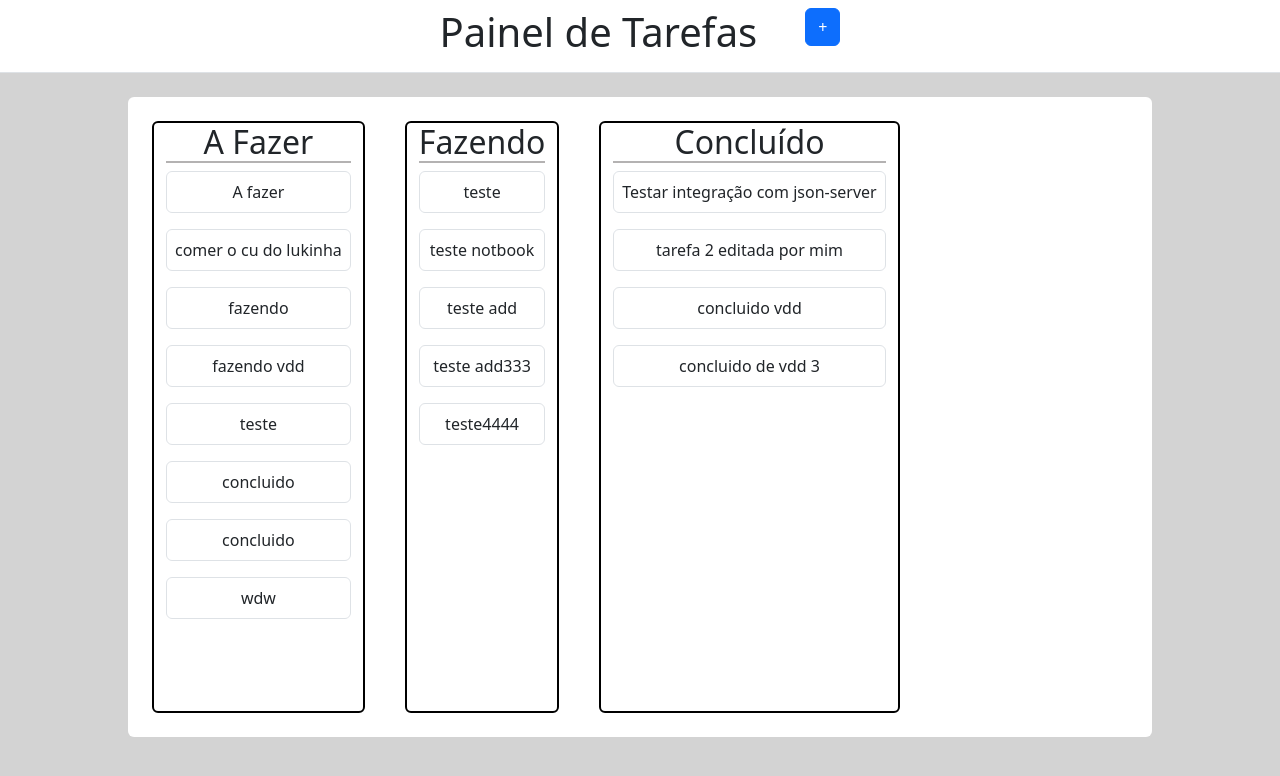
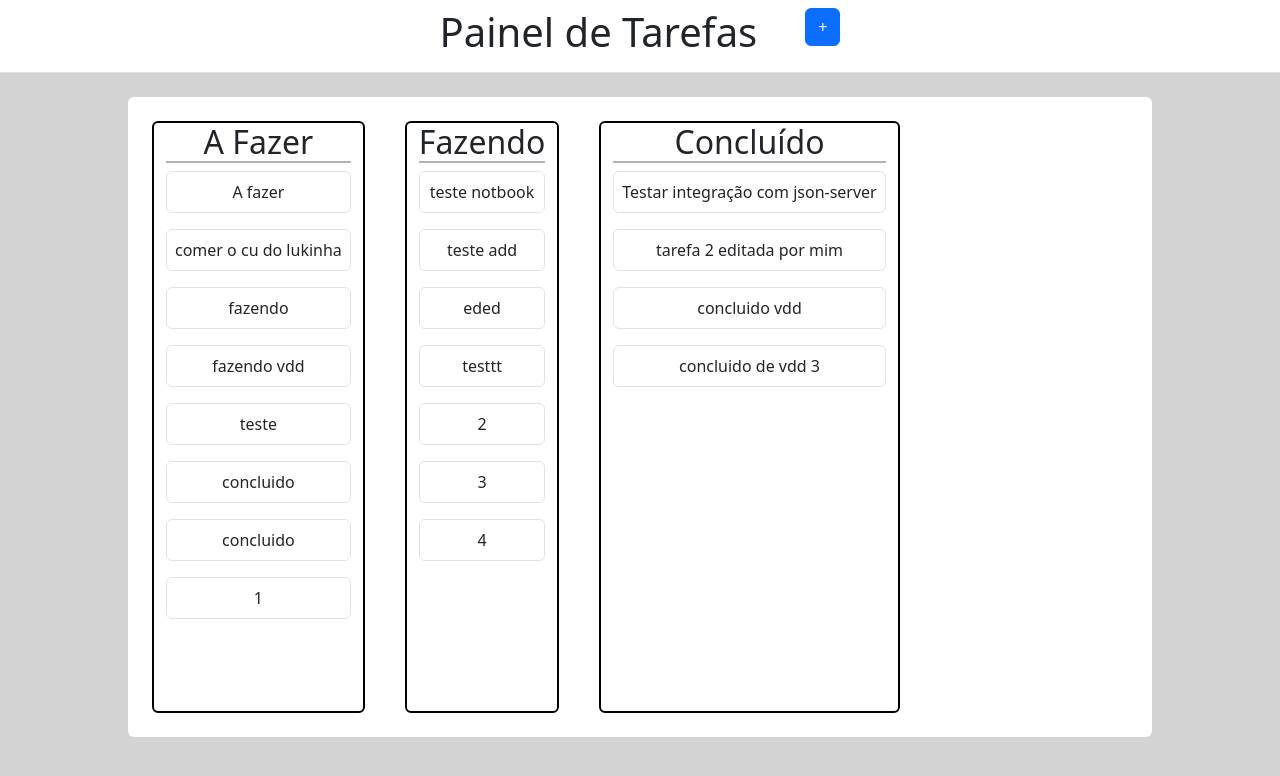
Before and after one commit to Gabriel-Leal29/Painel-de-Tarefas, a Vue app: page / in a window 1280 px wide. Shown: the top 776 px of the page. Built offline with nearby package versions, Linux system fonts and the light colour scheme; data requests are answered from the project's data file; the HTML template or start-up script is replaced by a standard one.

Commit message:
feito o chamado para atualizar as tarefas automático ao adicionar uma nova tarefa

```diff
--- a/db.json
+++ b/db.json
@@ -102,12 +102,6 @@
       "columnId": 3
     },
     {
-      "id": "569",
-      "title": "teste",
-      "description": "12323",
-      "columnId": 2
-    },
-    {
       "id": 170,
       "title": "teste notbook",
       "description": "des notebook",
@@ -120,21 +114,39 @@
       "columnId": "2"
     },
     {
-      "id": 378,
-      "title": "teste add333",
-      "description": "213123",
+      "id": 114,
+      "title": "eded",
+      "description": "eded",
       "columnId": "2"
     },
     {
-      "id": 754,
-      "title": "wdw",
-      "description": "wdwd",
+      "id": 113,
+      "title": "testtt",
+      "description": "eed",
+      "columnId": "2"
+    },
+    {
+      "id": 998,
+      "title": "1",
+      "description": "1",
       "columnId": "1"
     },
     {
-      "id": 775,
-      "title": "teste4444",
-      "description": "44444444",
+      "id": 999,
+      "title": "2",
+      "description": "2",
+      "columnId": "2"
+    },
+    {
+      "id": 283,
+      "title": "3",
+      "description": "3",
+      "columnId": "2"
+    },
+    {
+      "id": 408,
+      "title": "4",
+      "description": "3",
       "columnId": "2"
     }
   ]
--- a/src/App.vue
+++ b/src/App.vue
@@ -1,7 +1,7 @@
 <template>
   <div>
-      <Header/>
-      <Main/>
+      <Header @adicionar="chamarFuncaoMain"/>
+      <Main ref="mainComponente"/>
   </div>
 </template>
 
@@ -13,6 +13,13 @@ export default{
   components:{
     Header,
     Main,
+  },
+
+  methods:{
+    chamarFuncaoMain(){
+      console.log("evento recebido no app.vue")
+      this.$refs.mainComponente.getDados();
+    },
   }
 }
 </script>
--- a/src/components/Header.vue
+++ b/src/components/Header.vue
@@ -1,19 +1,25 @@
 <template>
     <header class="d-flex justify-content-center p-2 border-bottom ">
         <h1>Painel de Tarefas</h1>
-        <btnAdicionar/>
+        <BtnAdicionar @clicou="emitirAdicionar"/>
     </header>
 </template>
 
 <script>
-import axios from 'axios'
-import btnAdicionar from './btnAdicionar.vue';
+import BtnAdicionar from './btnAdicionar.vue';
 
 export default {
     name: "Header",
 
     components:{
-        btnAdicionar
+        BtnAdicionar
+    },
+
+    methods:{
+        emitirAdicionar(){
+            console.log('Evento clicou recebido no Header!');
+            this.$emit('adicionar');
+        }
     }
 }
 </script>
--- a/src/components/Main.vue
+++ b/src/components/Main.vue
@@ -49,6 +49,7 @@ export default {
 
                 const tarefas = await axios.get("http://localhost:3000/tasks");
                 this.tarefas = tarefas.data;
+                console.log('tarefas atualizadas:', this.tarefas);
             }catch(erro){
                 console.log("Erro ao carregas os dados: "+erro);
             }
--- a/src/components/btnAdicionar.vue
+++ b/src/components/btnAdicionar.vue
@@ -69,8 +69,6 @@ export default {
 
         async adicionarTarefa() {
             try {
-                console.log(this.colunaSelecionada)
-
                 const tarefa = {
                     id: Math.floor(Math.random() * 1000),
                     title: this.tituloTarefa,
@@ -82,6 +80,8 @@ export default {
 
                 this.tituloTarefa = null;
                 this.descTarefa = null;
+
+                this.$emit('clicou');
             } catch (erro) {
                 console.log("Erro ao adicionar tarefa: " + e);
             }
```
